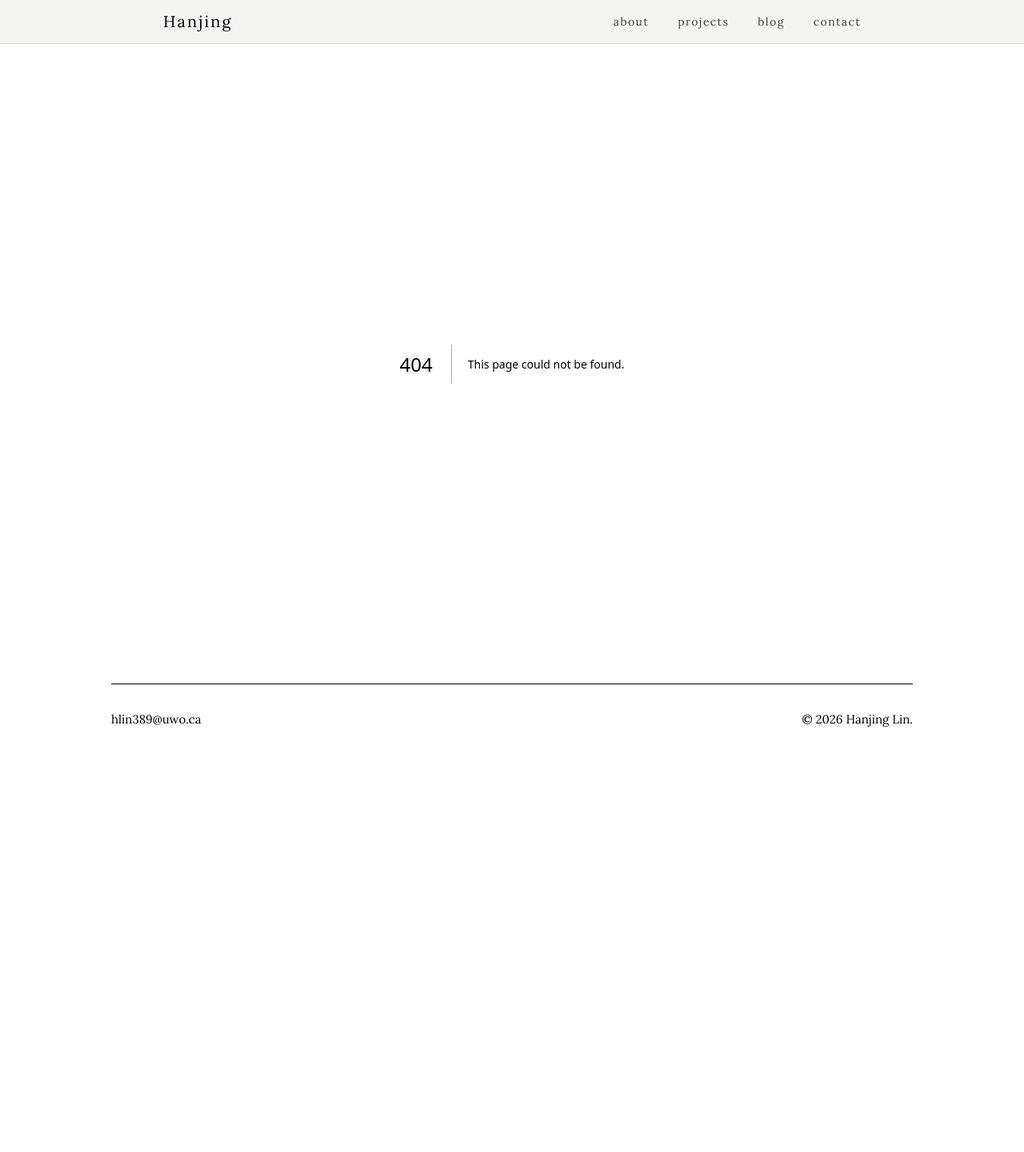
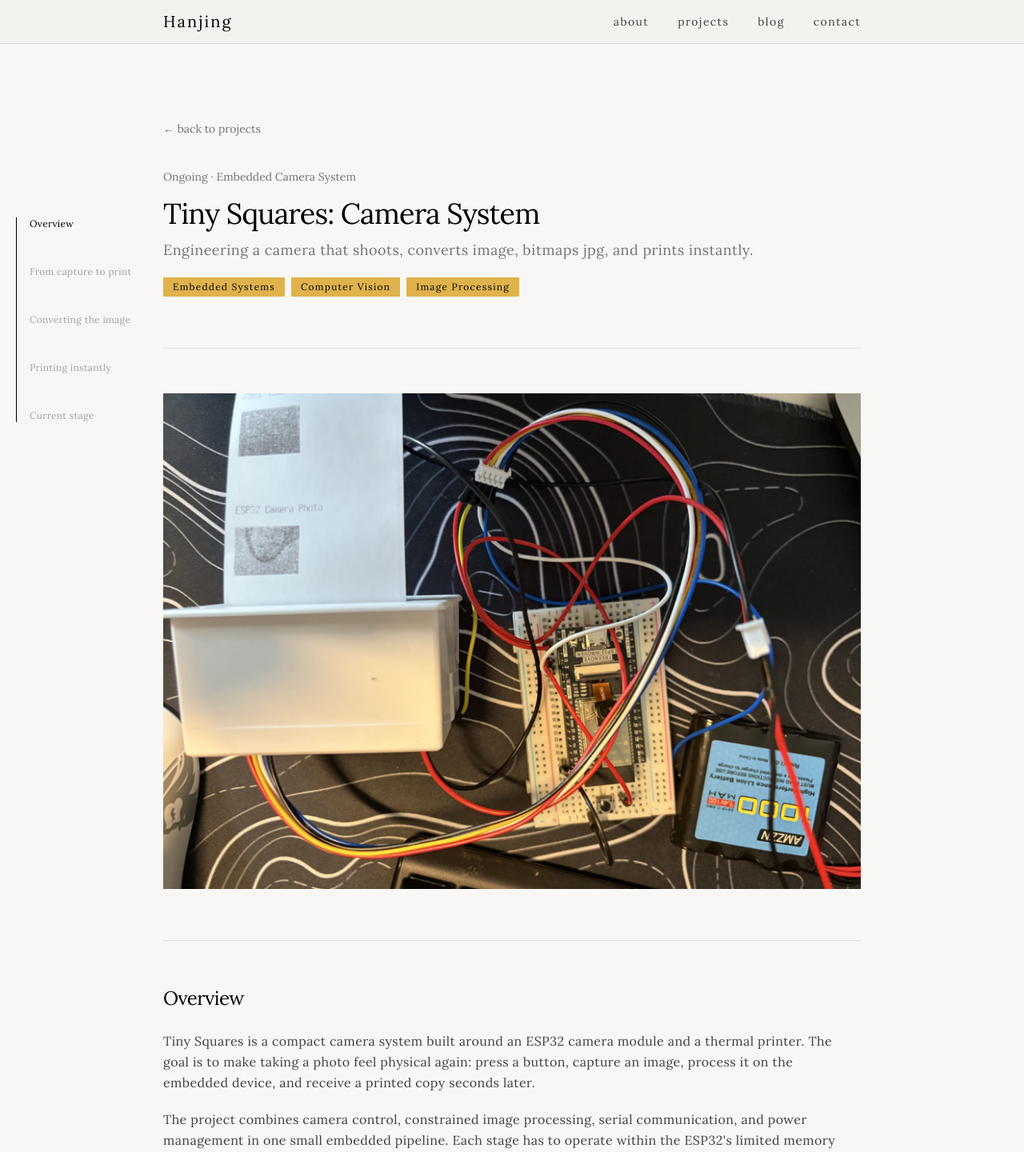
Before and after one commit to hanjing06/hanjing.dev, a Next.js app: page /projects/tiny-squares-camera-system in a window 1280 px wide. Before the commit this address had no page. Shown: the top 1441 px of the page at 80% size. Before the commit the page ends 944 px from the top, so only its background shows below. Built offline with nearby package versions, Linux system fonts and the light colour scheme.

Commit message:
added new project

```diff
--- a/app/projects/page.tsx
+++ b/app/projects/page.tsx
@@ -30,12 +30,21 @@ export default function ProjectsPage() {
       description: "Designing the vehicle control unit for a solar powered car.",
       image: "/SunstangThumbnail.jpeg",
       tags: ["Embedded Systems", "PCB Design", "Hardware"],
+      href: "/projects/sunstang-vcu-2026",
     },
     {
       title: "The Perfect Squat",
       description: "Developing a computer vision program that detects the bar path of your squat.",
       image: "/perfect-squat-cover.jpg",
       tags: ["Computer Vision", "Machine Learning"],
+      href: "/projects/the-perfect-squat",
+    },
+    {
+      title: "Tiny Squares: Camera System",
+      description: "Engineering a camera that shoots, converts image, bitmaps jpg, and prints instantly.",
+      image: "/tiny-squares-camera.jpg",
+      tags: ["Embedded Systems", "Computer Vision", "Image Processing"],
+      href: "/projects/tiny-squares-camera-system",
     }
   ];
 
@@ -59,11 +68,15 @@ export default function ProjectsPage() {
           {projects.map((project) => (
             <motion.article
             key={project.title}
-            className="flex h-full flex-col cursor-pointer"
+            className={`flex h-full flex-col ${project.href ? 'cursor-pointer' : ''}`}
             whileHover="hover"
             initial="rest"
             animate="rest"
-            onClick={() => window.location.href = `/projects/${project.title.toLowerCase().replace(/\s+/g, '-')}`}
+            onClick={() => {
+              if (project.href) {
+                window.location.href = project.href;
+              }
+            }}
             >
         <motion.div variants={fadeUp} className="aspect-[16/9] w-full overflow-hidden bg-black/10">
             <img
--- /dev/null
+++ b/app/projects/tiny-squares-camera-system/page.tsx
@@ -0,0 +1,273 @@
+'use client';
+
+import { motion, Variants } from 'framer-motion';
+import Link from 'next/link';
+import ArticleTableOfContents from '../../components/ArticleTableOfContents';
+
+const container: Variants = {
+  hidden: {},
+  show: {
+    transition: {
+      staggerChildren: 0.12,
+      delayChildren: 0.05,
+    },
+  },
+};
+
+const fadeUp: Variants = {
+  hidden: { opacity: 0, y: 10 },
+  show: {
+    opacity: 1,
+    y: 0,
+    transition: {
+      duration: 0.45,
+      ease: [0.22, 1, 0.36, 1] as [number, number, number, number],
+    },
+  },
+};
+
+const tags = ['Embedded Systems', 'Computer Vision', 'Image Processing'];
+const tools = [
+  'ESP32',
+  'Camera Module',
+  'Embedded C++',
+  'JPEG',
+  'Bitmap Processing',
+  'Thermal Printing',
+];
+const articleSections = [
+  { id: 'overview', title: 'Overview' },
+  { id: 'capture-pipeline', title: 'From capture to print' },
+  { id: 'image-processing', title: 'Converting the image' },
+  { id: 'thermal-printing', title: 'Printing instantly' },
+  { id: 'current-stage', title: 'Current stage' },
+];
+
+export default function TinySquaresPage() {
+  return (
+    <main className="min-h-screen">
+      <motion.section
+        variants={container}
+        initial="hidden"
+        animate="show"
+        className="site-container py-24"
+      >
+        <motion.div variants={fadeUp}>
+          <Link
+            href="/projects"
+            className="text-sm text-neutral-500 transition-colors duration-200 hover:text-black"
+          >
+            ← back to projects
+          </Link>
+        </motion.div>
+
+        <motion.div
+          variants={fadeUp}
+          className="mt-10 text-sm text-neutral-500"
+        >
+          Ongoing · Embedded Camera System
+        </motion.div>
+
+        <motion.h1
+          variants={fadeUp}
+          className="mt-4 text-4xl tracking-tight text-black"
+        >
+          Tiny Squares: Camera System
+        </motion.h1>
+
+        <motion.p
+          variants={fadeUp}
+          className="mt-3 text-lg tracking-wide text-neutral-500"
+        >
+          Engineering a camera that shoots, converts image, bitmaps jpg, and
+          prints instantly.
+        </motion.p>
+
+        <motion.div variants={fadeUp} className="mt-5 flex flex-wrap gap-2">
+          {tags.map((tag) => (
+            <span
+              key={tag}
+              className="bg-[#e0b24c] px-3 py-1 text-xs tracking-widest text-black"
+            >
+              {tag}
+            </span>
+          ))}
+        </motion.div>
+
+        <motion.div
+          variants={fadeUp}
+          className="mt-16 border-t border-black/10"
+        />
+
+        <motion.img
+          variants={fadeUp}
+          src="/tiny-squares-camera.jpg"
+          alt="ESP32 camera prototype connected to a thermal printer"
+          className="mt-14 max-h-[620px] w-full object-cover"
+        />
+
+        <motion.div
+          variants={fadeUp}
+          className="mt-16 border-t border-black/10"
+        />
+
+        <ArticleTableOfContents sections={articleSections} />
+
+        <motion.section
+          id="overview"
+          variants={fadeUp}
+          className="scroll-mt-32 pt-14"
+        >
+          <h2 className="text-2xl tracking-tight text-black">Overview</h2>
+          <div className="mt-6 space-y-5 text-base leading-relaxed tracking-wide text-neutral-700">
+            <p>
+              Tiny Squares is a compact camera system built around an ESP32
+              camera module and a thermal printer. The goal is to make taking a
+              photo feel physical again: press a button, capture an image,
+              process it on the embedded device, and receive a printed copy
+              seconds later.
+            </p>
+            <p>
+              The project combines camera control, constrained image processing,
+              serial communication, and power management in one small embedded
+              pipeline. Each stage has to operate within the ESP32&apos;s limited
+              memory while still producing an image that remains recognizable
+              on a monochrome thermal print.
+            </p>
+          </div>
+        </motion.section>
+
+        <motion.div
+          variants={fadeUp}
+          className="mt-16 border-t border-black/10"
+        />
+
+        <motion.section
+          id="capture-pipeline"
+          variants={fadeUp}
+          className="scroll-mt-32 pt-14"
+        >
+          <h2 className="text-2xl tracking-tight text-black">
+            From capture to print
+          </h2>
+          <div className="mt-6 space-y-5 text-base leading-relaxed tracking-wide text-neutral-700">
+            <p>
+              The system begins by capturing a JPEG frame from the camera. That
+              compressed image is useful for storage and transport, but the
+              thermal printer cannot interpret it directly. The ESP32 therefore
+              has to decode the frame, resize it to the printer width, convert
+              its pixels to grayscale, and prepare a one-bit bitmap.
+            </p>
+            <p>
+              Treating the project as a pipeline makes each failure easier to
+              isolate. A captured frame can be validated before conversion, the
+              bitmap can be inspected before transmission, and the printer can
+              be tested independently with known patterns.
+            </p>
+          </div>
+        </motion.section>
+
+        <motion.div
+          variants={fadeUp}
+          className="mt-16 border-t border-black/10"
+        />
+
+        <motion.section
+          id="image-processing"
+          variants={fadeUp}
+          className="scroll-mt-32 pt-14"
+        >
+          <h2 className="text-2xl tracking-tight text-black">
+            Converting the image
+          </h2>
+          <div className="mt-6 space-y-5 text-base leading-relaxed tracking-wide text-neutral-700">
+            <p>
+              A thermal printer only produces black or white dots, so the
+              captured color image must lose most of its original information.
+              The important decision is how to preserve edges, faces, and
+              contrast while reducing every pixel to a single bit.
+            </p>
+            <p>
+              The processing stage converts RGB values into luminance and then
+              applies thresholding or dithering. A fixed threshold is fast, but
+              it can erase detail under uneven lighting. Dithering distributes
+              error between nearby pixels, creating the appearance of additional
+              shades while still producing a valid monochrome bitmap.
+            </p>
+          </div>
+        </motion.section>
+
+        <motion.div
+          variants={fadeUp}
+          className="mt-16 border-t border-black/10"
+        />
+
+        <motion.section
+          id="thermal-printing"
+          variants={fadeUp}
+          className="scroll-mt-32 pt-14"
+        >
+          <h2 className="text-2xl tracking-tight text-black">
+            Printing instantly
+          </h2>
+          <div className="mt-6 space-y-5 text-base leading-relaxed tracking-wide text-neutral-700">
+            <p>
+              Once the bitmap is packed into bytes, it is sent to the thermal
+              printer one row at a time. The printer&apos;s width determines the
+              final image dimensions, and its speed has to be balanced against
+              heat, power draw, and print density.
+            </p>
+            <p>
+              The printer is the highest-current part of the system, so it
+              cannot be treated like a normal logic peripheral. Stable power,
+              shared grounding, and controlled transmission timing are necessary
+              to prevent resets and incomplete prints while the heating elements
+              are active.
+            </p>
+          </div>
+        </motion.section>
+
+        <motion.div
+          variants={fadeUp}
+          className="mt-16 border-t border-black/10"
+        />
+
+        <motion.section
+          id="current-stage"
+          variants={fadeUp}
+          className="scroll-mt-32 pt-14"
+        >
+          <h2 className="text-2xl tracking-tight text-black">Current stage</h2>
+          <div className="mt-6 space-y-5 text-base leading-relaxed tracking-wide text-neutral-700">
+            <p>
+              The current prototype can capture camera frames and produce
+              recognizable monochrome prints. Development is focused on
+              improving conversion quality, reducing the time between capture
+              and print, and packaging the electronics into a portable camera
+              enclosure.
+            </p>
+          </div>
+        </motion.section>
+
+        <motion.div
+          variants={fadeUp}
+          className="mt-16 border-t border-black/10"
+        />
+
+        <motion.section variants={fadeUp} className="mt-14 pb-8">
+          <h2 className="text-2xl tracking-tight text-black">Tools & Skills</h2>
+          <div className="mt-5 flex flex-wrap gap-2">
+            {tools.map((tool) => (
+              <span
+                key={tool}
+                className="bg-[#e0b24c] px-3 py-1 text-xs text-black"
+              >
+                {tool}
+              </span>
+            ))}
+          </div>
+        </motion.section>
+      </motion.section>
+    </main>
+  );
+}
```
Also changed, not shown: public/tiny-squares-camera.jpg (added).
